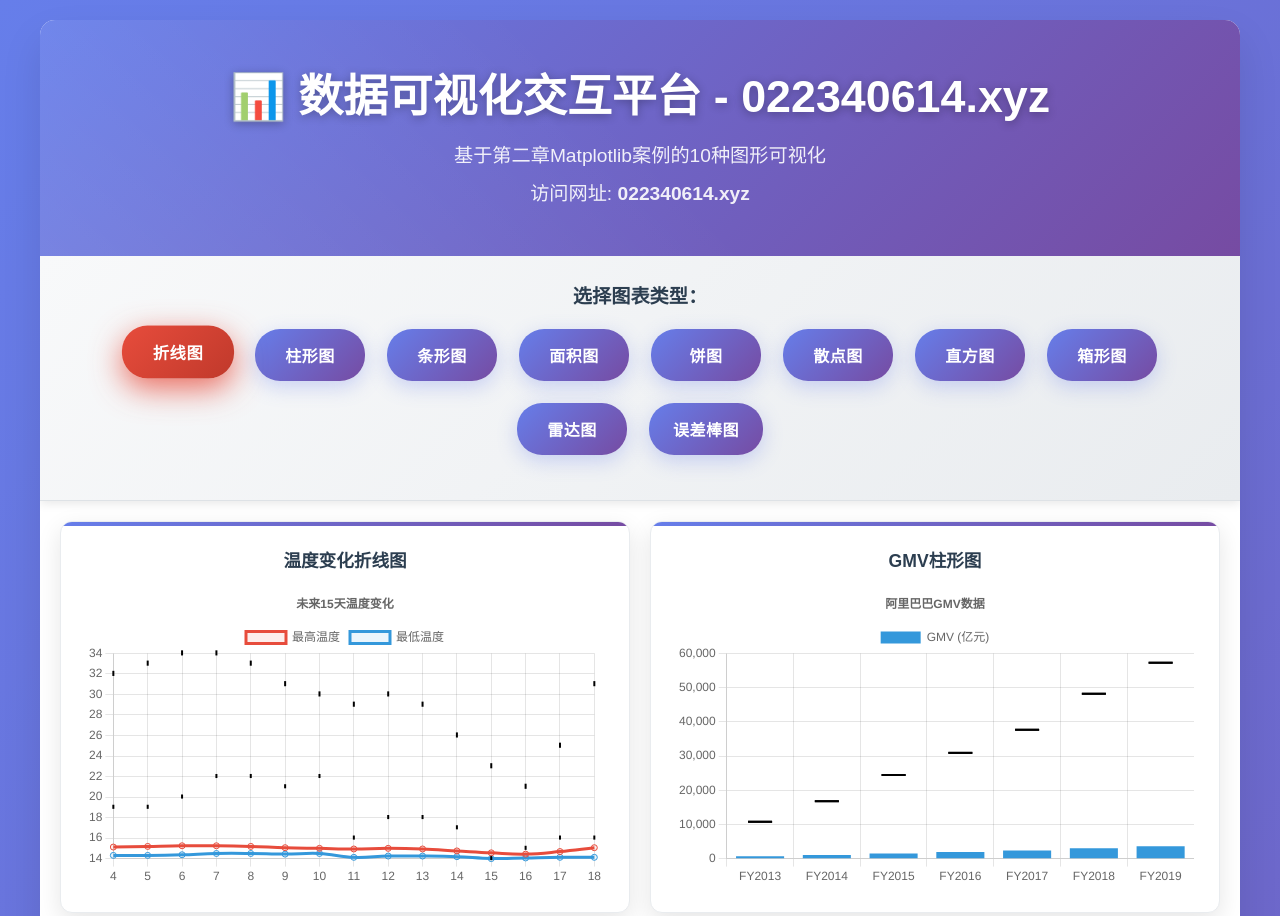
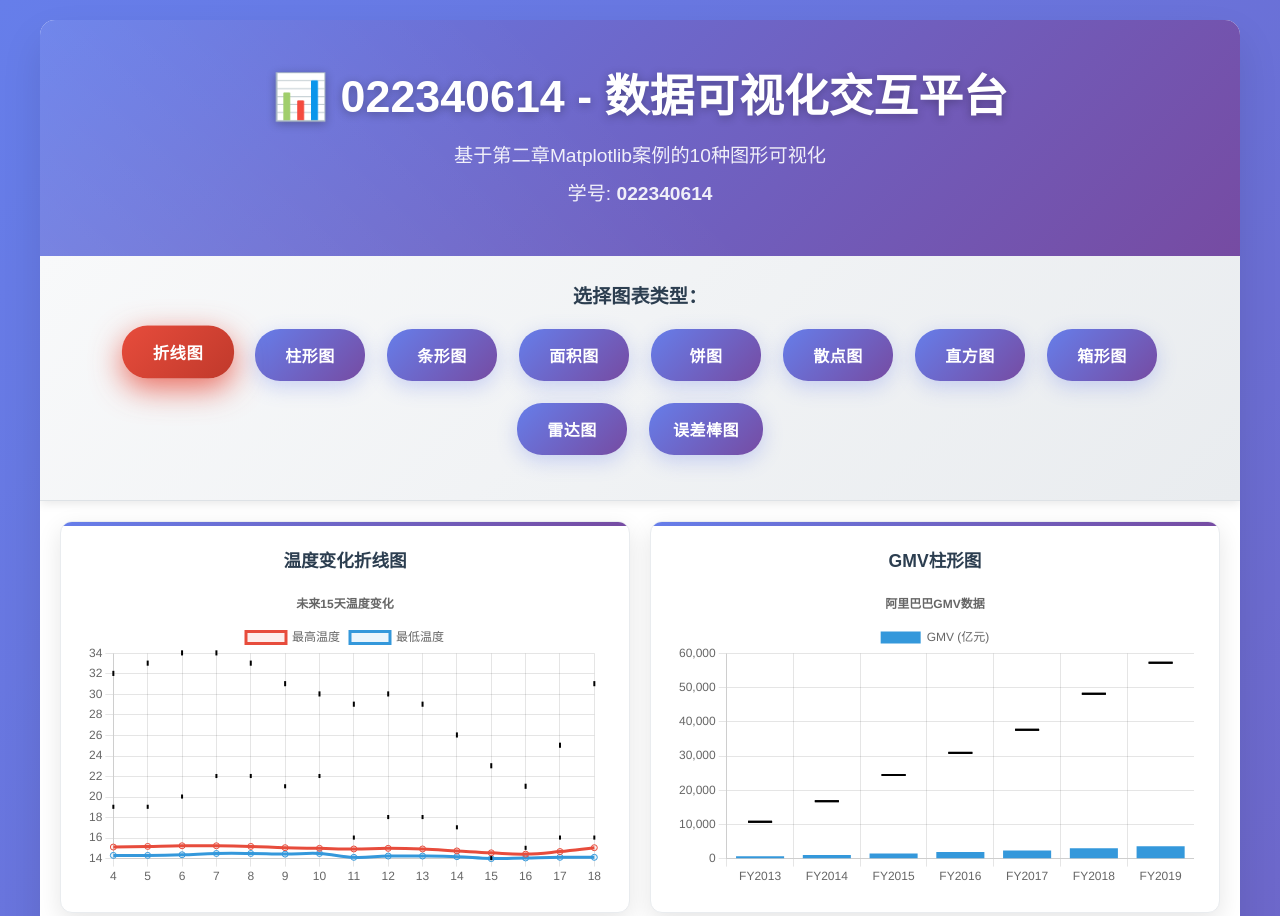
Before and after one commit to 022340614/yanwang, a website: page index.html in a window 1280 px wide. Shown: the top 916 px of the page. Drawn offline with nearby package versions, Linux system fonts and the light colour scheme.

Commit message:
更新网页标题: 改为022340614命名

```diff
--- a/index.html
+++ b/index.html
@@ -3,9 +3,9 @@
 <head>
     <meta charset="UTF-8">
     <meta name="viewport" content="width=device-width, initial-scale=1.0">
-    <title>数据可视化交互平台 | 022340614.xyz</title>
-    <meta name="description" content="基于Matplotlib的10种数据可视化图表展示平台，包含折线图、柱形图、饼图、雷达图等交互式图表">
-    <meta name="keywords" content="数据可视化, Matplotlib, 图表, 数据分析, 022340614.xyz">
+    <title>022340614 - 数据可视化交互平台</title>
+    <meta name="description" content="022340614的数据可视化平台 - 基于Matplotlib的10种数据可视化图表展示">
+    <meta name="keywords" content="022340614, 数据可视化, Matplotlib, 图表, 数据分析">
     <script src="https://cdn.jsdelivr.net/npm/chart.js"></script>
     <style>
         * {
@@ -278,9 +278,9 @@
 <body>
     <div class="container">
         <div class="header">
-            <h1>📊 数据可视化交互平台 - 022340614.xyz</h1>
+            <h1>📊 022340614 - 数据可视化交互平台</h1>
             <p>基于第二章Matplotlib案例的10种图形可视化</p>
-            <p>访问网址: <strong>022340614.xyz</strong></p>
+            <p>学号: <strong>022340614</strong></p>
         </div>
 
         <div class="controls">
```
